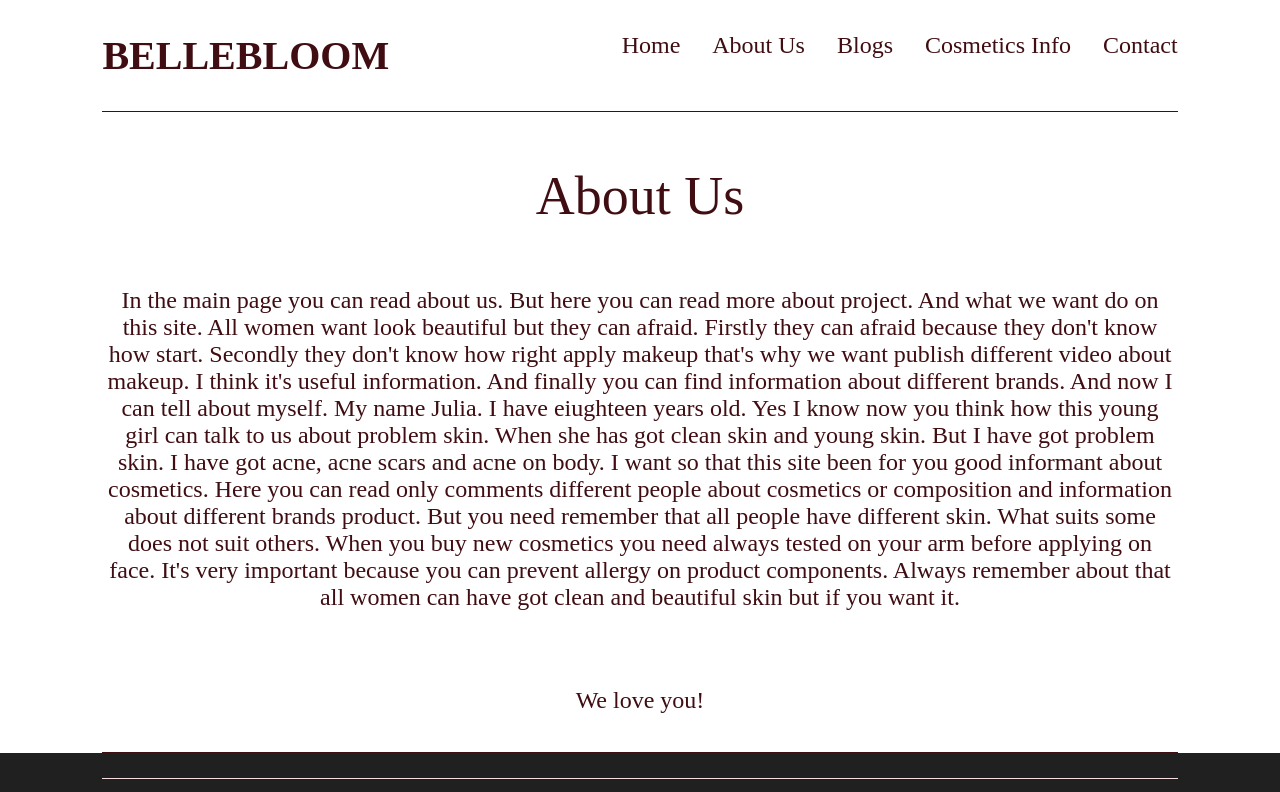
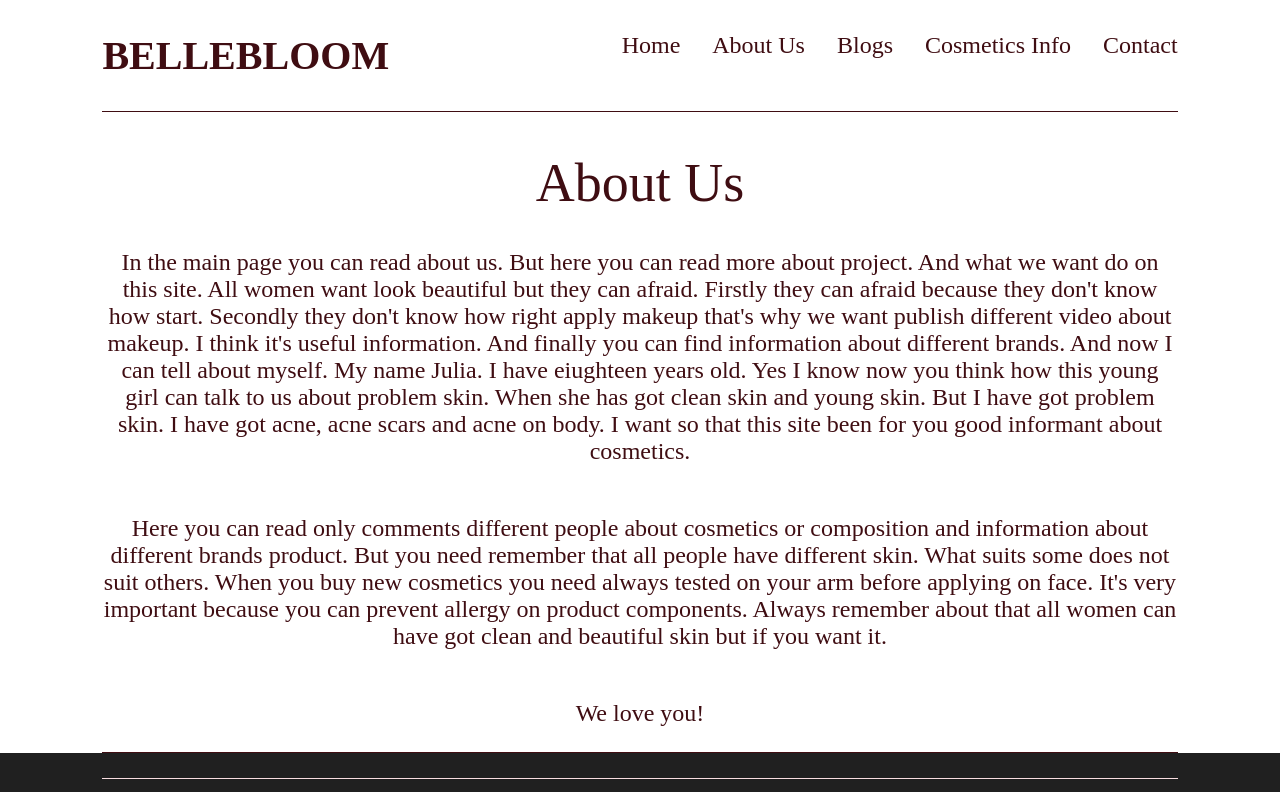
Before and after one commit to fikiivanov/BelleBloom, a Next.js app in the folder bellebloom/: page /about in a window 1280 px wide. Shown: the top 792 px of the page. Built offline with nearby package versions, Linux system fonts and the light colour scheme.

Commit message:
separate info in About page to increase UX

```diff
--- a/bellebloom/src/app/about/page.jsx
+++ b/bellebloom/src/app/about/page.jsx
@@ -24,13 +24,16 @@ const page = () => {
                     <div className="section__inner">
                         <h1>About Us</h1>
 
-                <p>In the main page you can read about us. But here you can read more about project. And what we want do on this site. All women want look beautiful but they can afraid.  Firstly they can afraid because they don't know how start. Secondly they don't know how right apply makeup that's why we want publish different video about makeup. I think it's useful information. And finally you can find information about different brands. And now I can tell about myself. My name Julia. I have eiughteen years old. Yes I know now you think how this young girl can talk to us about problem skin. When she has got clean skin and young skin. But I have got problem skin. I have got acne, acne scars and acne on body. I want so that this site been for you good informant about cosmetics. Here you can read only comments different people  about cosmetics or composition and information about different brands product.   But you need remember that all people have different skin. What suits some does not suit others. When you buy new cosmetics you need always tested on your arm before applying on face. It's very important because you can prevent  allergy on product components.  Always remember about that all women can have got clean and beautiful skin but if you want it.  </p>
+                        <p>In the main page you can read about us. But here you can read more about project. And what we want do on this site. All women want look beautiful but they can afraid.  Firstly they can afraid because they don't know how start. Secondly they don't know how right apply makeup that's why we want publish different video about makeup. I think it's useful information. And finally you can find information about different brands. And now I can tell about myself. My name Julia. I have eiughteen years old. Yes I know now you think how this young girl can talk to us about problem skin. When she has got clean skin and young skin. But I have got problem skin. I have got acne, acne scars and acne on body. I want so that this site been for you good informant about cosmetics.</p>
 
+                        <p>
+                            Here you can read only comments different people  about cosmetics or composition and information about different brands product.   But you need remember that all people have different skin. What suits some does not suit others. When you buy new cosmetics you need always tested on your arm before applying on face. It's very important because you can prevent  allergy on product components.  Always remember about that all women can have got clean and beautiful skin but if you want it.
+                        </p>
                         <p>We love you!</p>
                     </div>
                 </div>
 
-        <Footer/>
+                <Footer />
             </section>
         </ShowEffectProvider>
     )
--- a/bellebloom/src/app/components/Header/style.scss
+++ b/bellebloom/src/app/components/Header/style.scss
@@ -9,6 +9,7 @@
     .header__inner {
         display: flex;
         justify-content: space-between;
+        align-items: center;
         flex-wrap: wrap;
     }
 
@@ -27,6 +28,7 @@
                 text-decoration: none;
                 transition: border-bottom 0.3s ease;
             }
+
             a::after {
                 content: "";
                 position: absolute;
@@ -37,6 +39,7 @@
                 bottom: -10px;
                 transition: width 0.3s ease;
             }
+
             a:hover::after {
                 width: 100%;
             }
@@ -89,6 +92,7 @@
             bottom: -10px;
             transition: width 0.3s ease;
         }
+
         a:hover::after {
             width: 100%;
         }
@@ -194,6 +198,7 @@
                     text-decoration: none;
                     transition: border-bottom 0.3s ease;
                 }
+
                 a::after {
                     content: "";
                     position: absolute;
@@ -204,6 +209,7 @@
                     bottom: -10px;
                     transition: width 0.3s ease;
                 }
+
                 a:hover::after {
                     width: 100%;
                 }
--- a/bellebloom/src/app/globals.scss
+++ b/bellebloom/src/app/globals.scss
@@ -93,17 +93,15 @@ p:last-child {
 /* logo */
 
 .logo {
+
     text-transform: uppercase;
     font-size: calc(var(--font-size) + 20px);
 }
-
-
 //Icon
 
 .icon {
     font-size: 32px;
     display: block;
-    padding: 15px 0px;
 }
 
 /* line */
```
Lines whose indentation alone changed are shown as unchanged.
